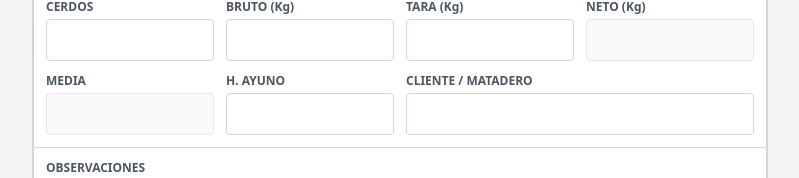
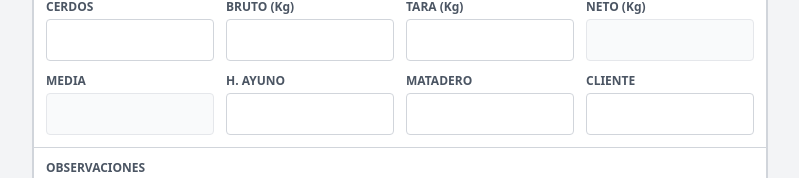
Before and after one commit to jaumeabe/ALBARAN, a Next.js app: page / in a window 1280 px wide. Shown: the part 491-669 px from the top of the page, without its empty margins (240-1039 px from the left). Built offline with nearby package versions, Linux system fonts and the light colour scheme; no server answers; the database is empty.

Commit message:
Separar Matadero y Cliente en casillas independientes

```diff
--- a/app/api/albaranes/route.ts
+++ b/app/api/albaranes/route.ts
@@ -41,7 +41,7 @@ export async function POST(request: Request) {
       numero, fecha, hora_llegada, hora_salida,
       granja, localidad, rega, marca_oficial, num_guia,
       cerdos, bruto, tara, neto, media,
-      cliente_matadero, h_ayuno,
+      cliente_matadero, cliente, h_ayuno,
       observaciones, cargador, granjero,
       chofer_nombre, chofer_matricula, chofer_empresa,
       foto_url
@@ -49,7 +49,7 @@ export async function POST(request: Request) {
       ${data.numero}, ${data.fecha}, ${data.horaLlegada}, ${data.horaSalida},
       ${data.granja}, ${data.localidad}, ${data.rega}, ${data.marcaOficial}, ${data.numGuia},
       ${data.cerdos || null}, ${data.bruto || null}, ${data.tara || null}, ${data.neto || null}, ${data.media || null},
-      ${data.clienteMatadero}, ${data.hAyuno},
+      ${data.matadero}, ${data.cliente}, ${data.hAyuno},
       ${data.observaciones}, ${data.cargador}, ${data.granjero},
       ${data.choferNombre}, ${data.choferMatricula}, ${data.choferEmpresa},
       ${fotoUrl || null}
--- a/app/api/export/route.ts
+++ b/app/api/export/route.ts
@@ -60,7 +60,7 @@ export async function GET() {
       fecha: row.fecha,
       granja: row.granja,
       matadero: row.cliente_matadero,
-      cliente: row.cliente_matadero,
+      cliente: row.cliente || '',
       animales: row.cerdos ? Number(row.cerdos) : '',
       pesoNeto: row.neto ? Number(row.neto) : '',
       pesoMedio: row.media ? Number(row.media) : '',
--- a/app/page.tsx
+++ b/app/page.tsx
@@ -19,7 +19,8 @@ export default function AlbaranForm() {
     tara: '',
     neto: '',
     media: '',
-    clienteMatadero: '',
+    matadero: '',
+    cliente: '',
     hAyuno: '',
     observaciones: '',
     cargador: '',
@@ -87,7 +88,7 @@ export default function AlbaranForm() {
           numero: '', fecha: new Date().toISOString().split('T')[0],
           horaLlegada: '', horaSalida: '', granja: '', localidad: '',
           rega: '', marcaOficial: '', numGuia: '', cerdos: '', bruto: '',
-          tara: '', neto: '', media: '', clienteMatadero: '', hAyuno: '',
+          tara: '', neto: '', media: '', matadero: '', cliente: '', hAyuno: '',
           observaciones: '', cargador: '', granjero: '',
           choferNombre: '', choferMatricula: '', choferEmpresa: '',
         })
@@ -298,12 +299,21 @@ export default function AlbaranForm() {
                 className="w-full border border-gray-300 rounded px-2 py-2 text-red-600 font-bold text-base text-center"
               />
             </div>
-            <div className="col-span-2">
-              <label className="block text-xs font-semibold text-gray-600 mb-1">CLIENTE / MATADERO</label>
+            <div>
+              <label className="block text-xs font-semibold text-gray-600 mb-1">MATADERO</label>
               <input
                 type="text"
-                value={formData.clienteMatadero}
-                onChange={e => handleChange('clienteMatadero', e.target.value)}
+                value={formData.matadero}
+                onChange={e => handleChange('matadero', e.target.value)}
+                className="w-full border border-gray-300 rounded px-2 py-2 text-red-600 font-bold text-base"
+              />
+            </div>
+            <div>
+              <label className="block text-xs font-semibold text-gray-600 mb-1">CLIENTE</label>
+              <input
+                type="text"
+                value={formData.cliente}
+                onChange={e => handleChange('cliente', e.target.value)}
                 className="w-full border border-gray-300 rounded px-2 py-2 text-red-600 font-bold text-base"
               />
             </div>
--- a/lib/sharepoint.ts
+++ b/lib/sharepoint.ts
@@ -168,7 +168,7 @@ export async function uploadAllToSharePoint(rows: any[]): Promise<void> {
       fecha: row.fecha,
       granja: row.granja,
       matadero: row.cliente_matadero,
-      cliente: row.cliente_matadero,
+      cliente: row.cliente || '',
       animales: row.cerdos ? Number(row.cerdos) : '',
       pesoNeto: row.neto ? Number(row.neto) : '',
       pesoMedio: row.media ? Number(row.media) : '',
--- a/scripts/migrate.mjs
+++ b/scripts/migrate.mjs
@@ -32,5 +32,6 @@ await sql`
 `
 
 await sql`ALTER TABLE albaranes ADD COLUMN IF NOT EXISTS foto_url TEXT`
+await sql`ALTER TABLE albaranes ADD COLUMN IF NOT EXISTS cliente TEXT`
 
 console.log('Migration completed: albaranes table updated.')
```
